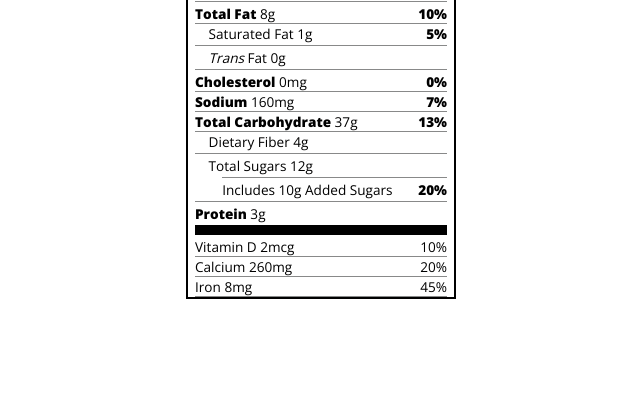
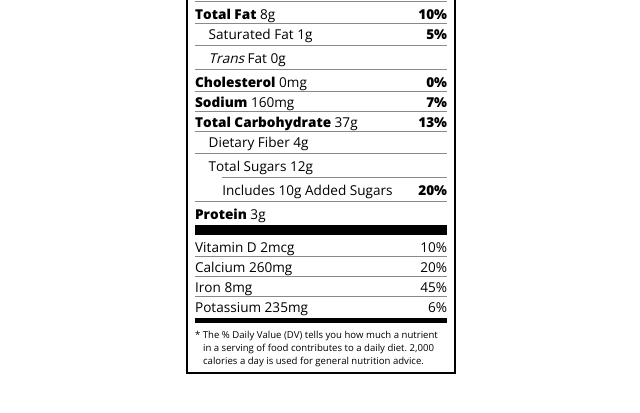
Before and after one commit to VICTOROSAMO/FreeCodeCampTraining, a plain HTML site: page Responsive Web Design/Nutrition Label(Typography)/index.html in a window 1280 px wide. Shown: the part 201-614 px from the top of the page, without its empty margins (319-959 px from the left). Drawn offline with nearby package versions, Linux system fonts and the light colour scheme.

Commit message:
Nutrition Label - Typography

```diff
--- a/Responsive Web Design/Nutrition Label(Typography)/index.html
+++ b/Responsive Web Design/Nutrition Label(Typography)/index.html
@@ -47,6 +47,11 @@
       <p>Vitamin D 2mcg <span>10%</span></p>
       <p>Calcium 260mg <span>20%</span></p>
       <p>Iron 8mg <span>45%</span></p>
+      <p class="no-divider">Potassium 235mg <span>6%</span></p>
+    </div>
+    <div class="divider medium"></div>
+    <p class="note">* The % Daily Value (DV) tells you how much a nutrient in a serving of food contributes to a daily
+      diet. 2,000 calories a day is used for general nutrition advice.</p>
     </div>
   </div>
 </body>
--- a/Responsive Web Design/Nutrition Label(Typography)/styles.css
+++ b/Responsive Web Design/Nutrition Label(Typography)/styles.css
@@ -93,3 +93,10 @@
   .daily-value p:not(.no-divider) {
     border-bottom: 1px solid #888989;
   }
+
+  .note {
+    font-size: 0.6rem;
+    margin: 5px 0;
+    padding: 0 8px;
+    text-indent:-8px;
+  }
```
